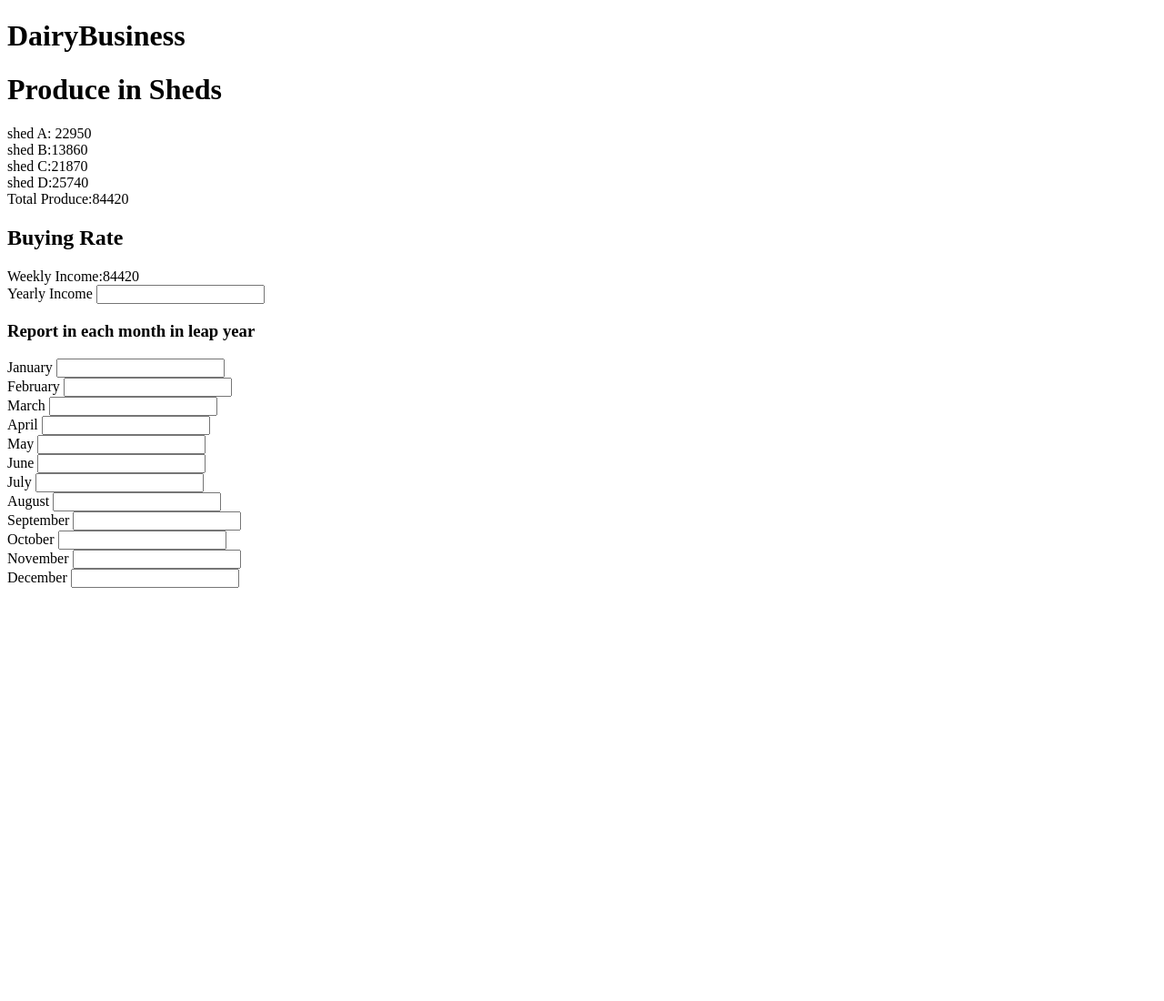
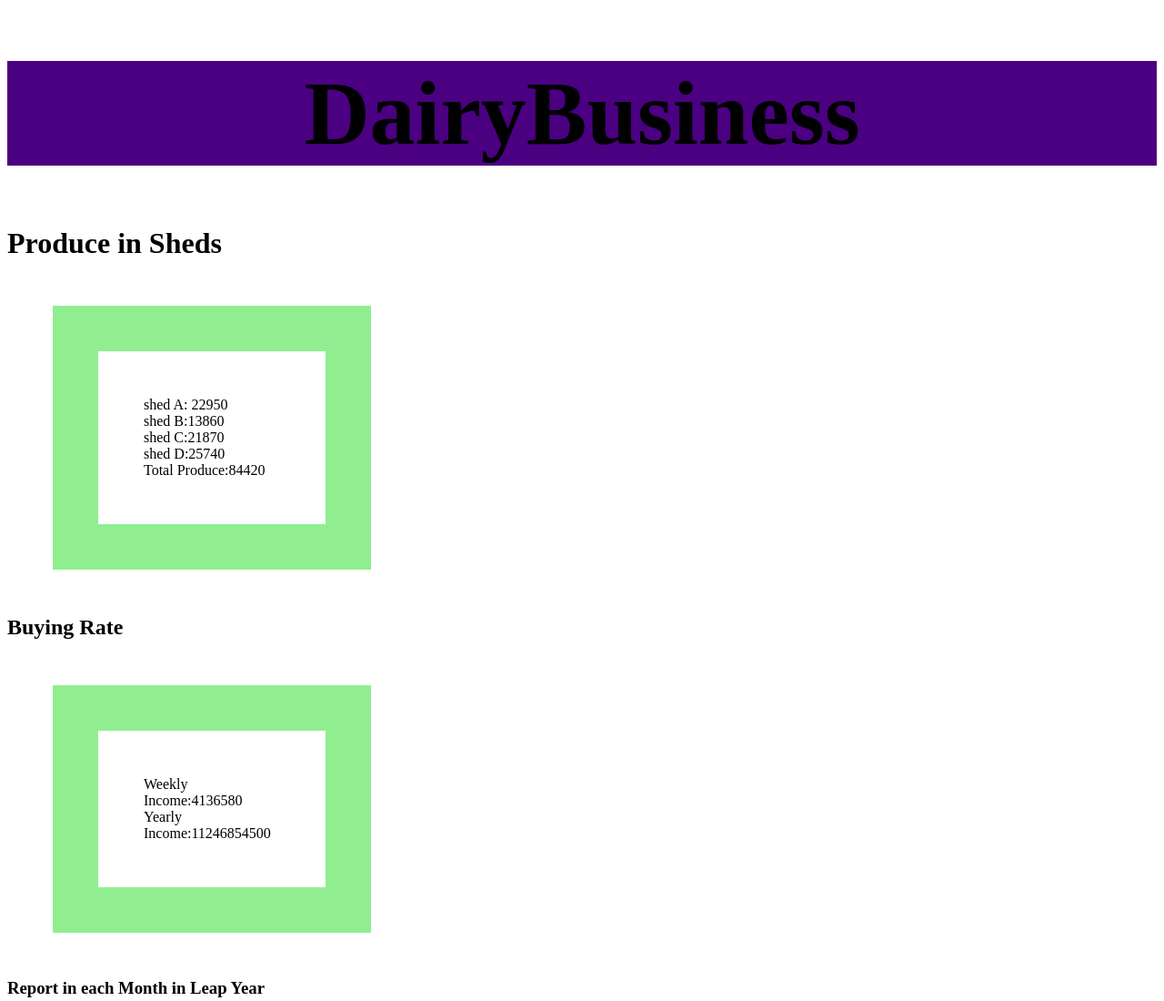
Before and after one commit to Abdallah-Coder/Dairy-Business, a plain HTML site: page index.html in a window 1280 px wide. Shown: the top 1100 px of the page at 91% size. Before the commit the page ends 800 px from the top, so only its background shows below. Drawn offline with Linux system fonts and the light colour scheme.

Commit message:
modify index.html index.css LICENSE README.md style.js

```diff
--- a/index.css
+++ b/index.css
@@ -1,11 +1,30 @@
-#header{
+.header{
     background-color: indigo;
     text-align: center;
+    font-size: 50px;
 }
 .sheds{
-    background-color: lightgreen;
-    width: 300px;
-    border: 150px solid green;
-    padding: 500px;
-    margin: 100px;
+    background-color: white;
+    width: 150px;
+    border: 50px solid lightgreen;
+    padding: 50px;
+    margin: 50px;
 }
+
+.fire{
+background-color:white;
+width: 150px;
+border: 50px solid lightgreen;
+padding: 50px;
+margin: 50px;
+
+}
+
+.report{
+    background-color: white;
+    width: 150px;
+    border: 50px solid lightgreen;
+    padding: 50px;
+    margin: 50px;
+
+}
--- a/index.html
+++ b/index.html
@@ -4,11 +4,13 @@
         <meta charset="UTF-8">
         <meta name="viewport" content="width=device-width,initial-scale=1.o">
         <title>Dairy Business</title>
-        <link rel="styles"
+        <link rel="stylesheet" type="text/css" href="./index.css" />
     </head>
     <body>
         <div class="header" id="center">
             <h1><span id="black">Dairy</span><span id="black">Business</span></h1>
+        </div>
+        <div class="h1">
             <h1>Produce in Sheds<h1>
         </div>
         <div class="sheds">
@@ -53,7 +55,7 @@
                 <h2>Buying Rate</h2>
 
             </div>
-            <div class="input-field">
+            <div class="fire">
                 <div id="one">
                     <lebel for="row">weekly Income</lebel>
                     <input class="bullets" type="text" id="one" name="row">
@@ -65,17 +67,22 @@
                 </div>
             </div>
 
+            <div class="h3">
+                <h3>Report in each Month in Leap Year</h3>
+                <div id="report_leap_year">
 
+                </div>
+            </div>
             <div class="report">
-                <div id="report_leap">
-                    <h3>Report in each month in leap year</h3>
-                </div>
+
+
+
                 <div id="jan">
                     <lebel for="row">January</lebel>
                     <input class="bullets" type="text" id="jan">
 
                 </div>
-                <div id="february">
+                <div id="feb">
                     <lebel for="row">February</lebel>
                     <input class="bullets" type="text" id="february">
                 </div>
@@ -104,7 +111,7 @@
                     <lebel for="row">August</lebel>
                     <input class="bullets" type="text" id="august">
                 </div>
-                <div id="september">
+                <div id="sept">
                     <lebel for="row">September</lebel>
                     <input class="bullets" type="text" id="september">
                 </div>
--- a/style.js
+++ b/style.js
@@ -39,9 +39,119 @@ function shedA(litres, shillings){
 
 
 
- var weeklyincome=weeklyincome(1876, 45);
+ var weeklyincome=weeklyincome(590940, 7);
  document.getElementById("one") .innerHTML= "Weekly Income:" + weeklyincome;
  function weeklyincome(litres, shillings){
      return litres*shillings
  }
 console.log(weeklyincome)
+
+
+var YearlyIncome=YearlyIncome(30813300, 365);
+document.getElementById("two") .innerHTML= "Yearly Income:" + YearlyIncome;
+function YearlyIncome(litres, shillings){
+    return litres*shillings
+}
+console.log(YearlyIncome)
+
+
+var January=January(2617020,31);
+document.getElementById("jan") .innerHTML= "January:" + January;
+function January(litres, shillings){
+    return litres*shillings
+}
+console.log(January)
+
+
+var February=February(2448180, 28);
+document.getElementById("feb") .innerHTML= "February:" + February;
+function February(litres, shillings){
+    return litres*shillings
+}
+console.log(February)
+
+
+var March=March(2617020,30);
+document.getElementById("march") .innerHTML= "march:" + March;
+function March(litres, shillings){
+    return litres*shillings
+}
+console.log(March)
+
+
+var April=April(2532600,31);
+document.getElementById("april") .innerHTML= "April:" + April;
+function April(litres, shillings){
+    return litres*shillings
+}
+console.log(April)
+
+
+var May=May(2617020,30);
+document.getElementById("may") .innerHTML= "May:" + May;
+function May(litres, shillings){
+    return litres*shillings
+}
+console.log(May)
+
+
+
+var June=June(2532600,31);
+document.getElementById("june") .innerHTML= "June:" + June;
+function June(litres, shillings){
+    return litres*shillings
+}
+console.log(June)
+
+
+var July=July(2617020,30);
+document.getElementById("july") .innerHTML= "July:" + July;
+function July(litres, shillings){
+    return litres*shillings
+}
+console.log(July)
+
+
+
+var August=August(2617020,31);
+document.getElementById("august") .innerHTML= "August:" + August;
+function August(litres, shillings){
+    return litres*shillings
+}
+console.log(August)
+
+
+var September=September(2532600,30);
+document.getElementById("sept") .innerHTML= "September:" + September;
+function September(litres, shillings){
+    return litres*shillings
+}
+console.log(September)
+
+
+var October=October(2617020,31);
+document.getElementById("october") .innerHTML= "October:" + October;
+function October(litres, shillings){
+    return litres*shillings
+}
+console.log(October)
+
+
+var November=November(2532600,30);
+document.getElementById("november") .innerHTML= "November:" + November;
+function November(litres, shillings){
+    return litres*shillings
+}
+console.log(November)
+
+
+
+
+
+
+var December=December(2617020,31);
+document.getElementById("december") .innerHTML= "December:" + December;
+function December(litres, shillings){
+    return litres*shillings
+}
+console.log(December)
```
Also changed, not shown: 2 other files.
